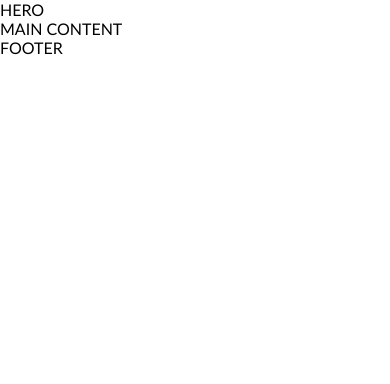
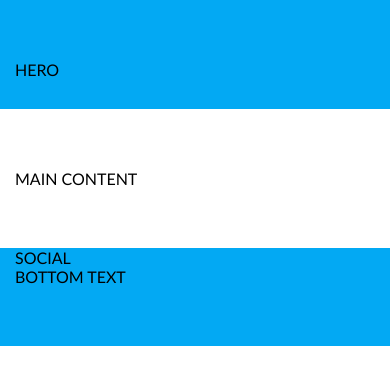
Before and after one commit to VytautasValutis/08-coming-soon, a website: page index.html in a window 390 px wide. Drawn offline with Linux system fonts and the light colour scheme.

Commit message:
Responsive layout

```diff
--- a/css/base/Layout.css
+++ b/css/base/Layout.css
@@ -0,0 +1,35 @@
+.container {
+    padding-top: 60px;
+    padding-bottom: 60px;
+}
+.container > .row {
+    width: 1000px;
+    margin-left: calc(50% - 500px);
+}
+.container > .short-row {
+    width: 600px;
+    margin-left: calc(50% - 300px);
+}
+@media (max-width: 1050px) {
+    .container > .row {
+        width: 800px;
+        margin-left: calc(50% - 400px);
+    }
+}
+@media (max-width: 950px) {
+    .container > .row {
+        width: 600px;
+        margin-left: calc(50% - 300px);
+    }
+}
+@media (max-width: 640px) {
+    .container {
+        padding-left: 15px;
+        padding-right: 15px;
+    }
+    .container > .row,
+    .container > .short-row {
+        width: 100%;
+        margin-left: 0;
+    }
+}
--- a/css/base/base.css
+++ b/css/base/base.css
@@ -8,3 +8,7 @@ vertical-align: top;
 body {
 font-family: 'Gill Sans', 'Gill Sans MT', Calibri, 'Trebuchet MS', sans-serif;
 }
+
+.bg-main {
+    background-color: #03A9F3;
+}
--- a/css/pages/main.css
+++ b/css/pages/main.css
@@ -4,3 +4,9 @@
 /* 3rd-party */
 /* components */
 /* custom style below this comment line */
+section.container {
+    padding-bottom: 30px;
+}
+footer.container {
+    padding-top: 0;
+}
--- a/index.html
+++ b/index.html
@@ -16,14 +16,23 @@
     <meta name="theme-color" content="#ffffff">
 </head>
 <body>
-    <section>
-        HERO
+    <section class="container bg-main">
+        <div class="short-row">
+            HERO
+        </div>
     </section>
-    <main>
-        MAIN CONTENT
+    <main class="container">
+        <div class="row">
+            MAIN CONTENT
+        </div>
     </main>
-    <footer>
-        FOOTER
+    <footer class="container bg-main">
+        <div class="row">
+            SOCIAL
+        </div>
+        <div class="short-row">
+            BOTTOM TEXT
+        </div>
     </footer>
 </body>
 </html>
```
